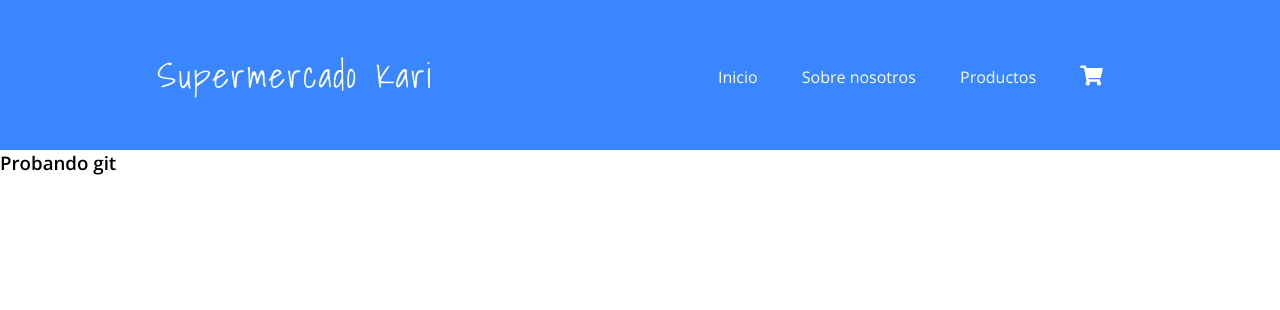
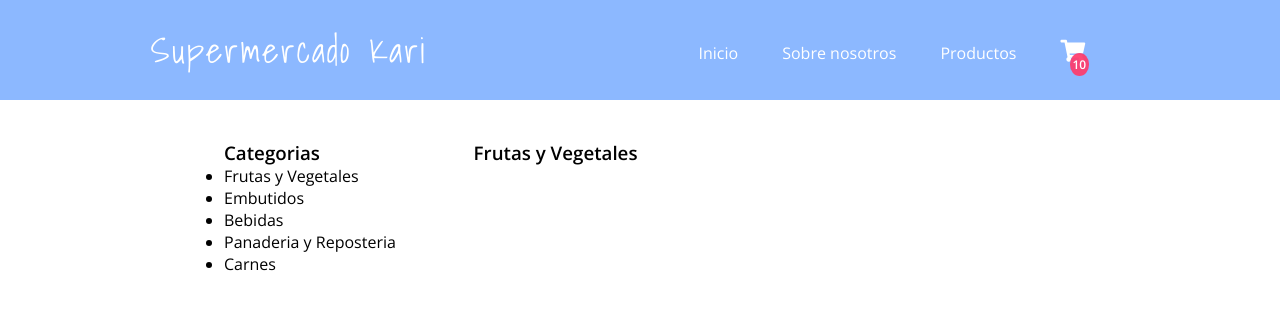
Before and after one commit to karina0724/learning-js, a plain HTML site: page shopping-cart/index.html in a window 1280 px wide. Drawn offline with nearby package versions, Linux system fonts and the light colour scheme; files whose address does not match are found by name.

Commit message:
Working on design

```diff
--- a/shopping-cart/index.html
+++ b/shopping-cart/index.html
@@ -22,11 +22,26 @@
             <a href="index.html">Inicio</a>
             <a href="#">Sobre nosotros</a>
             <a href="#">Productos</a>
-            <a href="#" class="carrito"><i class="fas fa-shopping-cart"></i></a>
+            <div class="shopping-car">
+                <a href="#" class="carrito"><i class="fas fa-shopping-cart"></i></a>
+                <span class="items-to-shop">10</span>
+            </div>
         </nav>
     </header>
     <main>
-        <h3>Probando git</h3>
+        <section class="categories">
+            <h3>Categorias</h3>
+            <ul>
+                <li>Frutas y Vegetales</li>
+                <li>Embutidos</li>
+                <li>Bebidas</li>
+                <li>Panaderia y Reposteria</li>
+                <li>Carnes</li>
+            </ul>
+        </section>
+        <section class="current-categories">
+            <h3>Frutas y Vegetales</h3>
+        </section>
     </main>
     <footer></footer>
 
--- a/shopping-cart/styles.css
+++ b/shopping-cart/styles.css
@@ -10,13 +10,13 @@ body{
 }
 
 header{
-    height: 150px;
+    height: 100px;
     padding: 30px 25px;
-    background-color: #3a86ff;
+    background-color: #3a85ff94;
+    color: #fff;
     display: flex;
     justify-content: space-around;
     align-items: center;
-    color: #fff;
 }
 
 header h1{
@@ -34,6 +34,45 @@ header nav a{
     font-size: 16px;
 }
 
-header nav .carrito{
-    font-size: 20px;
+header nav .shopping-car{
+    display: inline-block;
 }
+
+header nav .shopping-car .carrito{
+    font-size: 22px;
+    z-index: 0;
+}
+
+header nav .shopping-car .items-to-shop{
+    background: #ff3a6bec;
+    font-size: 12px;
+    font-weight: 600;
+    padding: 3px;
+    border-radius: 100%;
+    position:relative;
+    z-index: 1;
+    right: 40px;
+    top: 10px;
+}
+
+main{
+    margin: auto;
+	width: 100%;
+	max-width: 65%;
+	display: flex;
+    margin-top: 40px;
+}
+
+.categories{
+    font-weight: 300;
+    width: 30%;
+}
+
+.categories h3{
+    /* color: rgb(107, 105, 105); */
+}
+
+.current-categories{
+    text-align:left;
+    width: 70%;
+}
```
